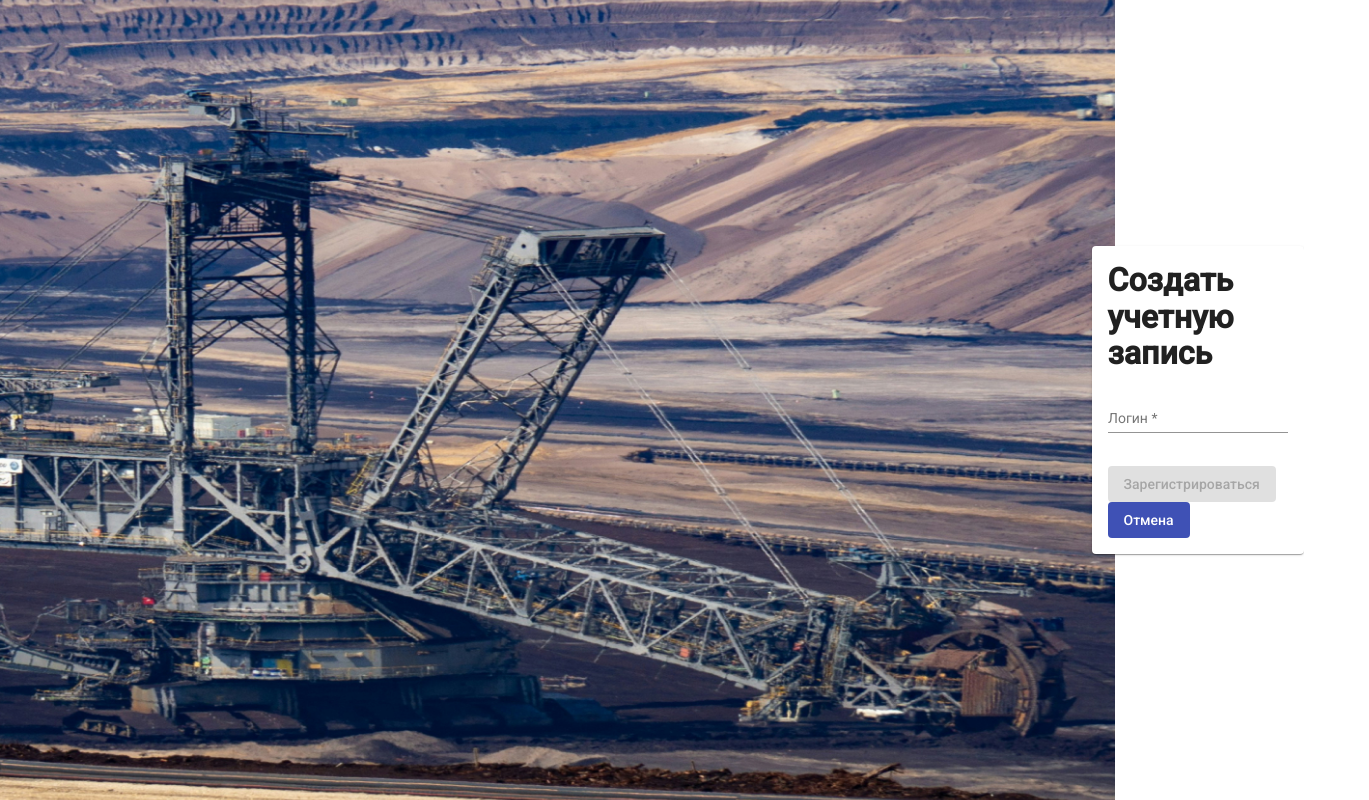
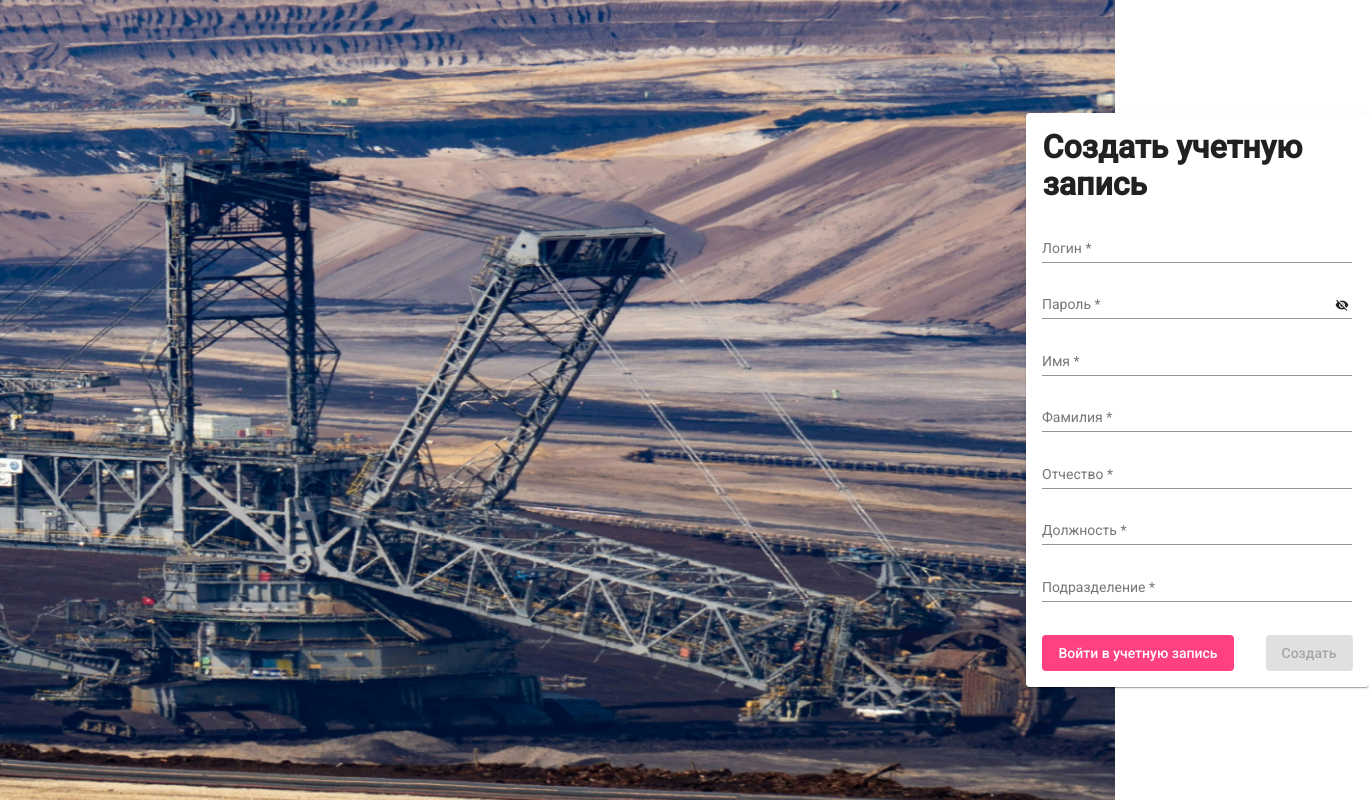
Before and after one commit to MaximZeb/enterprise-monitoring, an Angular app: page /auth in a window 1280 px wide. Shown: the whole page, 1369 px wide, since content can reach past the window. Built offline with nearby package versions, Linux system fonts and the light colour scheme.

Commit message:
feat(auth): создал форму регистрации

```diff
--- a/src/app/feature/AuthModule/form-create-account/form-create-account.component.html
+++ b/src/app/feature/AuthModule/form-create-account/form-create-account.component.html
@@ -1,43 +1,73 @@
 <div class="container-new-account">
     <mat-card class="register-card">
         <h1>Создать учетную запись</h1>
-        <form class="register-form-field" [formGroup]="registrationForm" (ngSubmit)="register()">
+        <form class="register-form-field" [formGroup]="registrationForm" (ngSubmit)="createAccount()">
             <mat-card-content class="register-cardcontent">
-                <mat-form-field class="register-formfield">
+                <mat-form-field class="register-form-field">
                     <mat-label class="register-formlabel">Логин</mat-label>
                     <input matInput class="register-form-input" formControlName="login" placeholder="Введите логин">
-                    <mat-hint class="register-formhint"
+                    <mat-hint class="register-form-hint"
                         *ngIf="registrationForm.controls['login'].invalid && registrationForm.controls['login'].touched">Логин
-                        обязателен</mat-hint>
+                        обязателено</mat-hint>
                 </mat-form-field>
-                <!-- <mat-form-field class="register-formfield">
+                <mat-form-field class="register-form-field">
                     <mat-label class="register-formlabel">Пароль</mat-label>
-                    <input matInput class="register-forminput" formControlName="password" type="password"
+                    <input matInput class="register-forminput" formControlName="password" [type]="hide ? 'password' : 'text'"
                         placeholder="Введите пароль">
-                    <mat-hint class="register-formhint"
+                    <button mat-icon-button matSuffix (click)="hide = !hide" [attr.aria-label]="'Hide password'" [attr.aria-pressed]="hide">
+                        <mat-icon>{{hide ? 'visibility_off' : 'visibility'}}</mat-icon>
+                    </button>
+                    <mat-hint class="register-form-hint"
                         *ngIf="registrationForm.controls['password'].invalid && registrationForm.controls['password'].touched">Пароль
-                        обязателен</mat-hint>
+                        обязателено</mat-hint>
                 </mat-form-field>
-                <mat-form-field class="register-formfield">
+                <mat-form-field class="register-form-field">
                     <mat-label class="register-formlabel">Имя</mat-label>
                     <input matInput class="register-forminput" formControlName="name" placeholder="Введите имя">
-                    <mat-hint class="register-formhint"
+                    <mat-hint class="register-form-hint"
                         *ngIf="registrationForm.controls['name'].invalid && registrationForm.controls['name'].touched">Имя
                         обязательно</mat-hint>
                 </mat-form-field>
-                <mat-form-field class="register-formfield">
+                <mat-form-field class="register-form-field">
                     <mat-label class="register-formlabel">Фамилия</mat-label>
                     <input matInput class="register-forminput" formControlName="surname" placeholder="Введите фамилию">
-                    <mat-hint class="register-formhint"
+                    <mat-hint class="register-form-hint"
                         *ngIf="registrationForm.controls['surname'].invalid && registrationForm.controls['surname'].touched">Фамилия
-                        обязательна</mat-hint>
-                </mat-form-field> -->
+                        обязательно</mat-hint>
+                </mat-form-field>
+                <mat-form-field class="register-form-field">
+                    <mat-label class="register-formlabel">Отчество</mat-label>
+                    <input matInput class="register-forminput" formControlName="middleName" placeholder="Введите отчество">
+                    <mat-hint class="register-form-hint"
+                        *ngIf="registrationForm.controls['middleName'].invalid && registrationForm.controls['middleName'].touched">Отчество
+                        обязательно</mat-hint>
+                </mat-form-field>
+                <mat-form-field class="register-form-field">
+                    <mat-label class="register-formlabel">Должность</mat-label>
+                    <input matInput class="register-forminput" formControlName="position" placeholder="Введите должность">
+                    <mat-hint class="register-form-hint"
+                        *ngIf="registrationForm.controls['position'].invalid && registrationForm.controls['position'].touched">Должность
+                        обязательно</mat-hint>
+                </mat-form-field>
+                <mat-form-field class="register-form-field">
+                    <mat-label class="register-formlabel">Подразделение</mat-label>
+                    <input matInput class="register-forminput" formControlName="division" placeholder="Введите подразделение">
+                    <mat-hint class="register-form-hint"
+                        *ngIf="registrationForm.controls['division'].invalid && registrationForm.controls['division'].touched">Подразделение
+                        обязательно</mat-hint>
+                </mat-form-field>
             </mat-card-content>
             <div class="button-container">
-                <button mat-flat-button type="submit" class="register-form__button" [disabled]="!registrationForm.valid"
-                    color="primary">Зарегистрироваться</button>
-                <button mat-flat-button type="" class="register-form__button" (click)="cancel()"
-                    color="primary">Отмена</button>
+                <button mat-flat-button class="register-form__button" color="accent" (click)="transition()">Войти в учетную запись</button>
+                <button
+                    mat-flat-button
+                    type="submit"
+                    [disabled]="!registrationForm.valid"
+                    class="register-form__button"
+                    color="primary"
+                    >
+                    Создать
+                </button>
             </div>
         </form>
     </mat-card>
--- a/src/app/feature/AuthModule/form-create-account/form-create-account.component.scss
+++ b/src/app/feature/AuthModule/form-create-account/form-create-account.component.scss
@@ -12,3 +12,20 @@
     align-items: center;
     justify-content: center;
 }
+
+.register-card {
+    width: 100%;
+}
+
+.register-form-field {
+    width: 100%;
+}
+
+.register-form-hint {
+    color: red;
+}
+
+.button-container {
+    display: flex;
+    justify-content: space-between;
+}
--- a/src/app/feature/AuthModule/form-create-account/form-create-account.component.ts
+++ b/src/app/feature/AuthModule/form-create-account/form-create-account.component.ts
@@ -1,4 +1,4 @@
-import { Component, OnInit } from '@angular/core';
+import { Component, EventEmitter, OnInit, Output } from '@angular/core';
 import { FormControl, FormGroup, Validators } from '@angular/forms';
 
 @Component({
@@ -7,30 +7,31 @@ import { FormControl, FormGroup, Validators } from '@angular/forms';
   styleUrls: ['./form-create-account.component.scss']
 })
 export class FormCreateAccountComponent implements OnInit {
+  @Output() public isSingUp = new EventEmitter<boolean>();
+  public hide: boolean = true;
+
   public registrationForm: FormGroup = new FormGroup({
     login: new FormControl('', Validators.required),
+    password: new FormControl('', Validators.required),
     name: new FormControl('', Validators.required),
     surname: new FormControl('', Validators.required),
-    dateOfBirth: new FormControl('', Validators.required),
-    aboutMe: new FormControl(),
-    gender: new FormControl('', Validators.required),
-    email: new FormControl('', Validators.required),
-    password: new FormControl('', Validators.required),
+    middleName: new FormControl('', Validators.required),
+    position: new FormControl('', Validators.required),
+    division: new FormControl('', Validators.required)
   });
-
-  public register(): void {
-    if (this.registrationForm.valid) {
-      console.log(this.registrationForm.value);
-    }
-  };
-
-  public cancel(): void {
-    this.registrationForm.reset();
-  }
 
   constructor() { }
 
   ngOnInit(): void {
   }
 
+  public transition(): void {
+    this.isSingUp.emit(true);
+  };
+
+  public createAccount(): void {
+    if (this.registrationForm.valid) {
+      console.log(this.registrationForm.value);
+    }
+  }
 }
```
